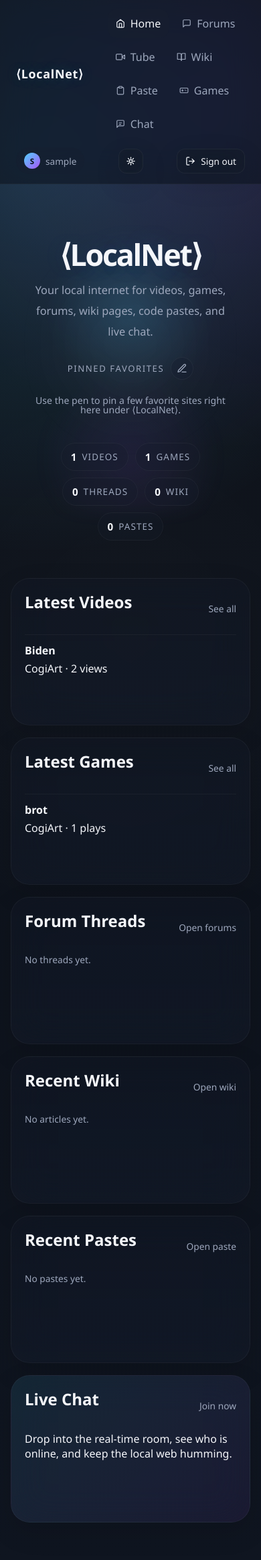
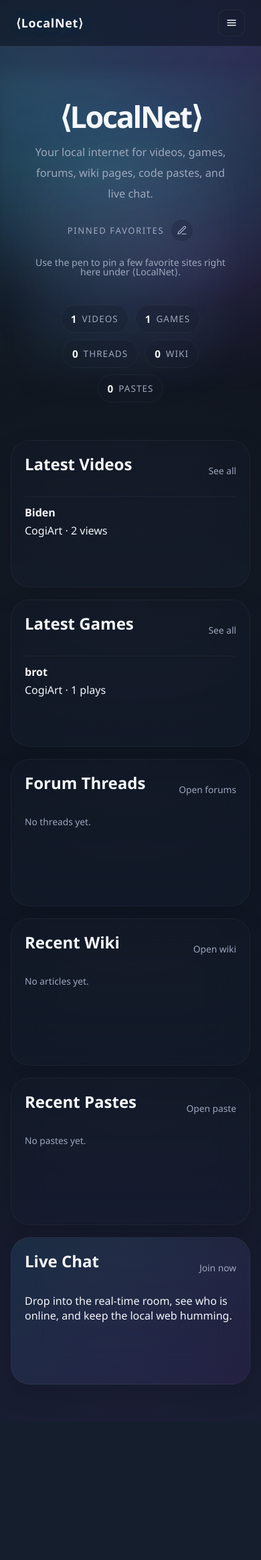
Before and after one commit to mateo-cogeanu/LocalNet, a Flask app: page / in a window 390 px wide. Shown: the whole page at 67% size. After the commit the page ends 2067 px from the top, so only its background shows below. Run offline with Flask 3, Linux system fonts and the light colour scheme; the visitor is signed in with stand-in values (Sample User, id 1); some libraries are stand-ins or nearby versions.

Commit message:
smooth gradients add mobile nav and admin badges

```diff
--- a/app.py
+++ b/app.py
@@ -48,6 +48,7 @@ WIKI_FILE = DATA_DIR / "wiki.json"
 FORUMS_FILE = DATA_DIR / "forums.json"
 CHAT_FILE = DATA_DIR / "chat.json"
 SECRET_FILE = DATA_DIR / "secret_key.txt"
+ADMINS_FILE = DATA_DIR / "admins.txt"
 
 VIDEO_DIR = UPLOADS_DIR / "videos"
 THUMBS_DIR = UPLOADS_DIR / "thumbs"
@@ -121,6 +122,20 @@ def current_user() -> str | None:
     return session.get("user")
 
 
+def get_admins() -> set[str]:
+    if not ADMINS_FILE.exists():
+        return set()
+    return {
+        line.strip()
+        for line in ADMINS_FILE.read_text(encoding="utf-8").splitlines()
+        if line.strip() and not line.strip().startswith("#")
+    }
+
+
+def is_admin_user(username: str | None) -> bool:
+    return bool(username and username in get_admins())
+
+
 def login_required(fn):
     @wraps(fn)
     def wrapped(*args, **kwargs):
@@ -173,7 +188,7 @@ def file_url(folder: str, filename: str | None) -> str | None:
 
 def public_profile(username: str | None) -> dict[str, Any]:
     if not username:
-        return {"username": "", "bio": "", "pfp": "", "banner": "", "pfp_url": None, "banner_url": None}
+        return {"username": "", "bio": "", "pfp": "", "banner": "", "pfp_url": None, "banner_url": None, "is_admin": False}
     account = get_users().get(username, {})
     return {
         "username": username,
@@ -182,6 +197,7 @@ def public_profile(username: str | None) -> dict[str, Any]:
         "banner": account.get("banner", ""),
         "pfp_url": file_url("pfps", account.get("pfp", "")),
         "banner_url": file_url("banners", account.get("banner", "")),
+        "is_admin": is_admin_user(username),
     }
 
 
@@ -192,6 +208,7 @@ def decorate_author(username: str | None) -> dict[str, Any]:
         "bio": profile["bio"],
         "pfp_url": profile["pfp_url"],
         "banner_url": profile["banner_url"],
+        "is_admin": profile["is_admin"],
     }
 
 
@@ -459,7 +476,13 @@ user_sids: dict[str, set[str]] = {}
 @app.context_processor
 def inject_globals():
     username = current_user()
-    return {"user": username, "request": request, "current_profile": public_profile(username)}
+    return {
+        "user": username,
+        "request": request,
+        "current_profile": public_profile(username),
+        "current_is_admin": is_admin_user(username),
+        "is_admin_user": is_admin_user,
+    }
 
 
 @app.route("/uploads/<path:subpath>")
@@ -1378,6 +1401,8 @@ def bootstrap_files() -> None:
     ]:
         if not path.exists():
             save_json(path, default)
+    if not ADMINS_FILE.exists():
+        ADMINS_FILE.write_text("", encoding="utf-8")
 
 
 bootstrap_files()
--- /dev/null
+++ b/data/admins.txt
@@ -0,0 +1 @@
+# one username per line
--- a/static/css/style.css
+++ b/static/css/style.css
@@ -2,6 +2,7 @@
   --base-size: 16px;
   --bg: #0c1017;
   --bg2: #0f1520;
+  --bg3: #121a28;
   --surface: rgba(18, 24, 37, 0.56);
   --surface2: rgba(23, 31, 47, 0.44);
   --surface3: rgba(32, 40, 58, 0.52);
@@ -137,12 +138,38 @@ body {
   color: var(--text);
   font-family: var(--sans);
   background:
-    radial-gradient(circle at 12% 10%, color-mix(in srgb, var(--accent) 18%, transparent), transparent 28%),
-    radial-gradient(circle at 88% 6%, color-mix(in srgb, var(--accent2) 16%, transparent), transparent 24%),
-    radial-gradient(circle at 50% 40%, rgba(255,255,255,0.02), transparent 34%),
-    linear-gradient(180deg, var(--bg), var(--bg2));
+    radial-gradient(1200px 780px at 8% 6%, color-mix(in srgb, var(--accent) 16%, transparent), transparent 58%),
+    radial-gradient(1100px 700px at 92% 3%, color-mix(in srgb, var(--accent2) 14%, transparent), transparent 56%),
+    radial-gradient(900px 620px at 50% 38%, rgba(255,255,255,0.025), transparent 60%),
+    radial-gradient(1200px 900px at 50% 100%, color-mix(in srgb, var(--accent2) 6%, transparent), transparent 64%),
+    linear-gradient(180deg, var(--bg), var(--bg2) 38%, var(--bg3) 100%);
   min-height: 100vh;
   overflow-x: hidden;
+}
+
+body::before,
+body::after {
+  content: "";
+  position: fixed;
+  inset: -20%;
+  pointer-events: none;
+  z-index: -2;
+}
+
+body::before {
+  background:
+    radial-gradient(800px 560px at 20% 20%, color-mix(in srgb, var(--accent) 9%, transparent), transparent 64%),
+    radial-gradient(760px 520px at 80% 14%, color-mix(in srgb, var(--accent2) 8%, transparent), transparent 62%);
+  filter: blur(22px);
+  opacity: 0.9;
+}
+
+body::after {
+  background:
+    linear-gradient(140deg, rgba(255,255,255,0.012), transparent 24%, rgba(255,255,255,0.008) 46%, transparent 68%),
+    radial-gradient(700px 520px at 50% 45%, rgba(255,255,255,0.012), transparent 70%);
+  mix-blend-mode: screen;
+  opacity: 0.45;
 }
 
 a { color: inherit; text-decoration: none; }
@@ -162,6 +189,19 @@ nav {
   background: color-mix(in srgb, var(--bg2) 62%, transparent);
   backdrop-filter: blur(24px) saturate(130%);
   border-bottom: 1px solid rgba(255, 255, 255, 0.035);
+}
+
+.mobile-nav-btn {
+  display: none;
+  border: 1px solid rgba(255, 255, 255, 0.05);
+  background: color-mix(in srgb, var(--surface2) 66%, transparent);
+  color: var(--text);
+  width: 40px;
+  height: 40px;
+  align-items: center;
+  justify-content: center;
+  border-radius: 12px;
+  cursor: pointer;
 }
 
 .brand {
@@ -265,7 +320,9 @@ nav {
 .page-header h1, .hero h1, h2, h3, p { margin-top: 0; }
 
 .card, .inset, .login-card {
-  background: linear-gradient(180deg, color-mix(in srgb, var(--surface) 86%, transparent), color-mix(in srgb, var(--surface2) 82%, transparent));
+  background:
+    linear-gradient(180deg, color-mix(in srgb, var(--surface) 88%, transparent), color-mix(in srgb, var(--surface2) 82%, transparent)),
+    radial-gradient(120% 100% at 50% 0%, rgba(255,255,255,0.02), transparent 62%);
   border: 1px solid rgba(255, 255, 255, 0.045);
   border-radius: 28px;
   box-shadow: var(--soft-shadow);
@@ -308,15 +365,19 @@ nav {
 .home-hub::before {
   inset: 2% -8% 14%;
   background:
-    radial-gradient(circle at 50% 34%, color-mix(in srgb, var(--accent) 16%, transparent), transparent 34%),
-    radial-gradient(circle at 50% 82%, color-mix(in srgb, var(--accent2) 10%, transparent), transparent 32%);
-  filter: blur(12px);
+    radial-gradient(560px 320px at 38% 30%, color-mix(in srgb, var(--accent) 18%, transparent), transparent 64%),
+    radial-gradient(520px 300px at 68% 62%, color-mix(in srgb, var(--accent2) 13%, transparent), transparent 62%);
+  filter: blur(10px);
+  animation: floatBlobA 13s ease-in-out infinite alternate;
 }
 
 .home-hub::after {
   inset: 18% 10% 12%;
-  background: radial-gradient(circle at 50% 30%, rgba(255,255,255,0.035), transparent 56%);
-  filter: blur(24px);
+  background:
+    radial-gradient(420px 240px at 52% 34%, rgba(255,255,255,0.05), transparent 60%),
+    radial-gradient(380px 220px at 42% 68%, color-mix(in srgb, var(--accent) 8%, transparent), transparent 62%);
+  filter: blur(22px);
+  animation: floatBlobB 16s ease-in-out infinite alternate;
 }
 
 .hub-brand {
@@ -537,10 +598,14 @@ nav {
 
 .section-card {
   min-height: 220px;
-  background: linear-gradient(180deg, color-mix(in srgb, var(--surface) 82%, transparent), color-mix(in srgb, var(--surface2) 78%, transparent));
+  background:
+    linear-gradient(180deg, color-mix(in srgb, var(--surface) 84%, transparent), color-mix(in srgb, var(--surface2) 78%, transparent)),
+    radial-gradient(120% 120% at 50% 0%, rgba(255,255,255,0.018), transparent 64%);
 }
 .accent-card {
-  background: linear-gradient(135deg, color-mix(in srgb, var(--accent) 10%, transparent), color-mix(in srgb, var(--accent2) 8%, transparent));
+  background:
+    linear-gradient(135deg, color-mix(in srgb, var(--accent) 10%, transparent), color-mix(in srgb, var(--accent2) 8%, transparent)),
+    radial-gradient(100% 100% at 50% 0%, rgba(255,255,255,0.02), transparent 70%);
 }
 
 .section-head {
@@ -1273,8 +1356,41 @@ html.compact nav { padding: 10px 18px; }
 }
 
 @media (max-width: 720px) {
-  nav { flex-wrap: wrap; }
-  .nav-right { width: 100%; justify-content: space-between; }
+  nav {
+    flex-wrap: wrap;
+    align-items: center;
+  }
+  .mobile-nav-btn {
+    display: inline-flex;
+    margin-left: auto;
+  }
+  .nav-sep {
+    display: none;
+  }
+  .nav-links,
+  .nav-right {
+    display: none;
+    width: 100%;
+  }
+  #site-nav.nav-open .nav-links,
+  #site-nav.nav-open .nav-right {
+    display: flex;
+  }
+  .nav-links {
+    flex-direction: column;
+    align-items: stretch;
+    gap: 6px;
+    padding-top: 10px;
+  }
+  .nav-links a {
+    justify-content: flex-start;
+    width: 100%;
+  }
+  .nav-right {
+    justify-content: space-between;
+    padding-top: 10px;
+    border-top: 1px solid rgba(255,255,255,0.04);
+  }
   .page-header, .forum-top, .forum-comment-actions, .chat-input {
     flex-direction: column;
     align-items: stretch;
--- a/static/js/main.js
+++ b/static/js/main.js
@@ -157,9 +157,20 @@ function togglePinPicker() {
   picker.classList.toggle("pin-picker-hidden");
 }
 
+function toggleMobileNav() {
+  const nav = document.getElementById("site-nav");
+  if (!nav) return;
+  nav.classList.toggle("nav-open");
+}
+
 document.addEventListener("DOMContentLoaded", () => {
   applyTheme(localStorage.getItem("ln-theme") || "default");
   loadFont();
   loadCompact();
   renderFavoriteSites();
+  window.addEventListener("resize", () => {
+    if (window.innerWidth > 860) {
+      document.getElementById("site-nav")?.classList.remove("nav-open");
+    }
+  });
 });
--- a/templates/base.html
+++ b/templates/base.html
@@ -12,8 +12,15 @@
 </head>
 <body>
 {% block nav %}
-<nav>
+<nav id="site-nav">
   <a href="/" class="brand">⟨LocalNet⟩</a>
+  <button class="mobile-nav-btn" type="button" onclick="toggleMobileNav()" aria-label="Open navigation">
+    <svg width="18" height="18" viewBox="0 0 24 24" fill="none" stroke="currentColor" stroke-width="2" stroke-linecap="round">
+      <line x1="4" y1="7" x2="20" y2="7"/>
+      <line x1="4" y1="12" x2="20" y2="12"/>
+      <line x1="4" y1="17" x2="20" y2="17"/>
+    </svg>
+  </button>
   <div class="nav-sep"></div>
   <div class="nav-links">
 
@@ -68,6 +75,7 @@
       <span class="chip-avatar chip-avatar-fallback">{{ user[0].upper() }}</span>
       {% endif %}
       <span>{{ user }}</span>
+      {% if current_is_admin %}<span class="admin-badge">Admin</span>{% endif %}
     </span>
     <a href="/settings" class="btn btn-ghost btn-sm nav-icon-btn" title="Settings">
       <svg width="15" height="15" viewBox="0 0 24 24" fill="none" stroke="currentColor" stroke-width="2" stroke-linecap="round" stroke-linejoin="round"><path d="M12 3v3"/><path d="M12 18v3"/><path d="M3 12h3"/><path d="M18 12h3"/><path d="M5.64 5.64l2.12 2.12"/><path d="M16.24 16.24l2.12 2.12"/><path d="M5.64 18.36l2.12-2.12"/><path d="M16.24 7.76l2.12-2.12"/><circle cx="12" cy="12" r="3.5"/></svg>
--- a/templates/forums.html
+++ b/templates/forums.html
@@ -35,7 +35,7 @@
             <div>
               <div class="forum-chip">{{ t.forum_meta.name }}</div>
               <h2>{{ t.title }}</h2>
-              <div class="meta">by <strong>{{ t.author }}</strong> · {{ t.ts }} · {{ t.votes }}▲</div>
+              <div class="meta">by <strong>{{ t.author }}</strong> {% if t.author_profile.is_admin %}<span class="admin-badge">Admin</span>{% endif %} · {{ t.ts }} · {{ t.votes }}▲</div>
             </div>
           </div>
           <a href="/forums/vote/{{ t.id }}"><button class="btn-up {% if t.voters.get(user) %}voted{% endif %}">{{ t.votes }}▲</button></a>
@@ -51,7 +51,7 @@
             <div class="avatar">{{ c.author[0].upper() }}</div>
             {% endif %}
             <div class="comment-inner">
-              <div class="meta"><strong>{{ c.author }}</strong> · {{ c.ts }}</div>
+              <div class="meta"><strong>{{ c.author }}</strong> {% if c.author_profile.is_admin %}<span class="admin-badge">Admin</span>{% endif %} · {{ c.ts }}</div>
               {% if c.body %}<div class="comment-text">{{ c.body }}</div>{% endif %}
               {% if c.image %}<img src="/uploads/images/{{ c.image }}" class="post-img" onclick="openImg(this.src)">{% endif %}
             </div>
--- a/templates/games.html
+++ b/templates/games.html
@@ -28,7 +28,7 @@
         <div class="tube-card-avatar">{{ g.author[0].upper() }}</div>
         <div class="tube-card-copy">
           <div class="vid-title">{{ g.title }}</div>
-          <div class="vid-meta">{{ g.author }}</div>
+          <div class="vid-meta">{{ g.author }} {% if is_admin_user(g.author) %}<span class="admin-badge">Admin</span>{% endif %}</div>
           <div class="vid-meta">{{ g.plays }} plays &nbsp;·&nbsp; {{ g.votes }}▲</div>
           {% if g.desc %}
           <div class="vid-meta tube-card-desc">{{ g.desc[:78] }}{% if g.desc|length > 78 %}…{% endif %}</div>
--- a/templates/games_play.html
+++ b/templates/games_play.html
@@ -13,7 +13,7 @@
       {% endif %}
     </div>
   </div>
-  <p class="meta">by <strong>{{ g.author }}</strong> &nbsp;·&nbsp; {{ g.plays }} plays &nbsp;·&nbsp; {{ g.ts }}</p>
+  <p class="meta">by <strong>{{ g.author }}</strong> {% if is_admin_user(g.author) %}<span class="admin-badge">Admin</span>{% endif %} &nbsp;·&nbsp; {{ g.plays }} plays &nbsp;·&nbsp; {{ g.ts }}</p>
   {% if g.desc %}<p style="color:var(--text2);font-size:.9rem;margin-bottom:16px">{{ g.desc }}</p>{% endif %}
   <div class="card" style="padding:0;overflow:hidden;border-radius:10px">
     <iframe src="/uploads/games/{{ g.id }}/index.html"
--- a/templates/home.html
+++ b/templates/home.html
@@ -39,7 +39,7 @@
       {% for v in videos %}
       <a class="mini-row" href="/tube/watch/{{ v.id }}">
         <strong>{{ v.title }}</strong>
-        <span>{{ v.author }} · {{ v.views }} views</span>
+        <span>{{ v.author }} {% if is_admin_user(v.author) %}<span class="admin-badge">Admin</span>{% endif %} · {{ v.views }} views</span>
       </a>
       {% endfor %}
       {% else %}
@@ -53,7 +53,7 @@
       {% for g in games %}
       <a class="mini-row" href="/games/play/{{ g.id }}">
         <strong>{{ g.title }}</strong>
-        <span>{{ g.author }} · {{ g.plays }} plays</span>
+        <span>{{ g.author }} {% if is_admin_user(g.author) %}<span class="admin-badge">Admin</span>{% endif %} · {{ g.plays }} plays</span>
       </a>
       {% endfor %}
       {% else %}
@@ -67,7 +67,7 @@
       {% for t in threads %}
       <a class="mini-row" href="/forums">
         <strong>{{ t.title }}</strong>
-        <span>{{ t.author }} · {{ t.comments|length }} comments · {{ t.votes }}▲</span>
+        <span>{{ t.author }} {% if is_admin_user(t.author) %}<span class="admin-badge">Admin</span>{% endif %} · {{ t.comments|length }} comments · {{ t.votes }}▲</span>
       </a>
       {% endfor %}
       {% else %}
@@ -81,7 +81,7 @@
       {% for a in wiki %}
       <a class="mini-row" href="/wiki/{{ a.slug }}">
         <strong>{{ a.title }}</strong>
-        <span>{{ a.author }} · {{ a.ts }}</span>
+        <span>{{ a.author }} {% if is_admin_user(a.author) %}<span class="admin-badge">Admin</span>{% endif %} · {{ a.ts }}</span>
       </a>
       {% endfor %}
       {% else %}
@@ -95,7 +95,7 @@
       {% for p in pastes %}
       <a class="mini-row" href="/paste/{{ p.id }}">
         <strong>{{ p.title or 'Untitled' }}</strong>
-        <span>{{ p.author }} · {{ p.lang }}</span>
+        <span>{{ p.author }} {% if is_admin_user(p.author) %}<span class="admin-badge">Admin</span>{% endif %} · {{ p.lang }}</span>
       </a>
       {% endfor %}
       {% else %}
--- a/templates/paste.html
+++ b/templates/paste.html
@@ -13,7 +13,7 @@
       <div class="post-body-col">
         <a class="post-title-link" href="/paste/{{ p.id }}">{{ p.title or 'Untitled' }}</a>
         <div class="meta">
-          by <strong>{{ p.author }}</strong> &nbsp;{{ p.ts }}
+          by <strong>{{ p.author }}</strong> {% if is_admin_user(p.author) %}<span class="admin-badge">Admin</span>{% endif %} &nbsp;{{ p.ts }}
           &nbsp;·&nbsp; <code style="font-size:.8rem;color:var(--text2)">{{ p.lang }}</code>
           &nbsp;·&nbsp; {{ p.views }} views
         </div>
--- a/templates/paste_view.html
+++ b/templates/paste_view.html
@@ -10,7 +10,7 @@
       {% if p.author == user %}<a href="/paste/delete/{{ p.id }}" class="btn btn-ghost" style="color:var(--red)" onclick="return confirm('Delete?')">Delete</a>{% endif %}
     </div>
   </div>
-  <p class="meta">by <strong>{{ p.author }}</strong> &nbsp;{{ p.ts }} &nbsp;·&nbsp; <code style="font-size:.8rem">{{ p.lang }}</code> &nbsp;·&nbsp; {{ p.views }} views</p>
+  <p class="meta">by <strong>{{ p.author }}</strong> {% if is_admin_user(p.author) %}<span class="admin-badge">Admin</span>{% endif %} &nbsp;{{ p.ts }} &nbsp;·&nbsp; <code style="font-size:.8rem">{{ p.lang }}</code> &nbsp;·&nbsp; {{ p.views }} views</p>
   <div class="card" style="padding:0;overflow:hidden">
     <div style="display:flex;align-items:center;justify-content:space-between;padding:8px 16px;border-bottom:1px solid var(--border);font-size:.78rem;color:var(--text2)">
       <span>{{ p.lang }}</span>
--- a/templates/settings.html
+++ b/templates/settings.html
@@ -25,7 +25,7 @@
               <div class="profile-preview-avatar avatar">{{ user[0].upper() }}</div>
               {% endif %}
               <div>
-                <div class="toggle-label">{{ user }}</div>
+                <div class="toggle-label">{{ user }} {% if current_is_admin %}<span class="admin-badge">Admin</span>{% endif %}</div>
                 <div class="toggle-sub">{{ account.bio or 'No bio yet. Add one below.' }}</div>
               </div>
             </div>
@@ -131,7 +131,7 @@
         <div class="s-section">
           <h3>Account</h3>
           <div class="toggle-row">
-            <div><div class="toggle-label">Signed in as</div><div class="toggle-sub" style="font-family:var(--mono)">{{ user }}</div></div>
+            <div><div class="toggle-label">Signed in as</div><div class="toggle-sub" style="font-family:var(--mono)">{{ user }} {% if current_is_admin %}<span class="admin-badge">Admin</span>{% endif %}</div></div>
             <a href="/logout" class="btn btn-ghost btn-sm">Sign out</a>
           </div>
           <div class="toggle-row" style="align-items:flex-start">
--- a/templates/tube.html
+++ b/templates/tube.html
@@ -29,7 +29,7 @@
         <div class="tube-card-avatar">{{ v.author[0].upper() }}</div>
         <div class="tube-card-copy">
           <div class="vid-title">{{ v.title }}</div>
-          <div class="vid-meta">{{ v.author }}</div>
+          <div class="vid-meta">{{ v.author }} {% if is_admin_user(v.author) %}<span class="admin-badge">Admin</span>{% endif %}</div>
           <div class="vid-meta">{{ v.views }} views &nbsp;·&nbsp; {{ v.votes }}▲</div>
           {% if v.desc %}
           <div class="vid-meta tube-card-desc">{{ v.desc[:78] }}{% if v.desc|length > 78 %}…{% endif %}</div>
--- a/templates/tube_watch.html
+++ b/templates/tube_watch.html
@@ -12,7 +12,7 @@
       <div style="display:flex;align-items:flex-start;justify-content:space-between;gap:16px">
         <div>
           <h1 style="font-size:1.25rem;font-weight:700;line-height:1.3">{{ v.title }}</h1>
-          <div class="meta" style="margin-top:6px">by <strong>{{ v.author }}</strong> &nbsp;·&nbsp; {{ v.views }} views &nbsp;·&nbsp; {{ v.ts }}</div>
+          <div class="meta" style="margin-top:6px">by <strong>{{ v.author }}</strong> {% if is_admin_user(v.author) %}<span class="admin-badge">Admin</span>{% endif %} &nbsp;·&nbsp; {{ v.views }} views &nbsp;·&nbsp; {{ v.ts }}</div>
         </div>
         <div>
           <a href="/tube/vote/{{ v.id }}">
@@ -32,7 +32,7 @@
         <div class="comment">
           <div class="avatar">{{ c.author[0].upper() }}</div>
           <div class="comment-inner">
-            <div class="meta"><strong>{{ c.author }}</strong> &nbsp;{{ c.ts }}</div>
+            <div class="meta"><strong>{{ c.author }}</strong> {% if is_admin_user(c.author) %}<span class="admin-badge">Admin</span>{% endif %} &nbsp;{{ c.ts }}</div>
             {% if c.body %}<div class="comment-text">{{ c.body }}</div>{% endif %}
             {% if c.image %}<img src="/uploads/images/{{ c.image }}" class="post-img" style="max-height:220px;margin-top:8px" onclick="openImg(this.src)">{% endif %}
           </div>
@@ -66,7 +66,7 @@
         {% if r.thumbnail %}<img src="/uploads/thumbs/{{ r.thumbnail }}" style="width:100%;height:100%;object-fit:cover">
         {% else %}<svg width="20" height="20" viewBox="0 0 24 24" fill="none" stroke="currentColor" stroke-width="1.5" opacity=".5"><polygon points="23 7 16 12 23 17 23 7"/><rect x="1" y="5" width="15" height="14" rx="2"/></svg>{% endif %}
       </div>
-      <div class="vid-info"><div class="vid-title">{{ r.title }}</div><div class="vid-meta">{{ r.author }}</div></div>
+      <div class="vid-info"><div class="vid-title">{{ r.title }}</div><div class="vid-meta">{{ r.author }} {% if is_admin_user(r.author) %}<span class="admin-badge">Admin</span>{% endif %}</div></div>
     </a>
     {% endfor %}
     </div>
--- a/templates/wiki.html
+++ b/templates/wiki.html
@@ -12,7 +12,7 @@
     <div class="post-row" style="padding:14px 0;border-bottom:1px solid var(--border)">
       <div class="post-body-col">
         <a class="post-title-link" href="/wiki/{{ a.slug }}">{{ a.title }}</a>
-        <div class="meta">edited by <strong>{{ a.author }}</strong> &nbsp;{{ a.ts }}</div>
+        <div class="meta">edited by <strong>{{ a.author }}</strong> {% if is_admin_user(a.author) %}<span class="admin-badge">Admin</span>{% endif %} &nbsp;{{ a.ts }}</div>
       </div>
       <a href="/wiki/{{ a.slug }}/edit" class="btn btn-ghost btn-sm" style="align-self:center">Edit</a>
     </div>
--- a/templates/wiki_article.html
+++ b/templates/wiki_article.html
@@ -6,7 +6,7 @@
     <h1>{{ art.title }}</h1>
     <a href="/wiki/{{ slug }}/edit" class="btn btn-ghost">Edit</a>
   </div>
-  <p class="meta">Last edited by <strong>{{ art.author }}</strong> &nbsp;{{ art.ts }}</p>
+  <p class="meta">Last edited by <strong>{{ art.author }}</strong> {% if is_admin_user(art.author) %}<span class="admin-badge">Admin</span>{% endif %} &nbsp;{{ art.ts }}</p>
   <hr>
   <div class="wiki-body">{{ art_html|safe }}</div>
   <a href="/wiki" class="meta" style="display:inline-block;margin-top:24px">← All Articles</a>
```
Also changed, not shown: other parts of static/css/style.css (+36 -3 lines), templates/chat.html (+7 -3 lines), CHANGELOG.md.
